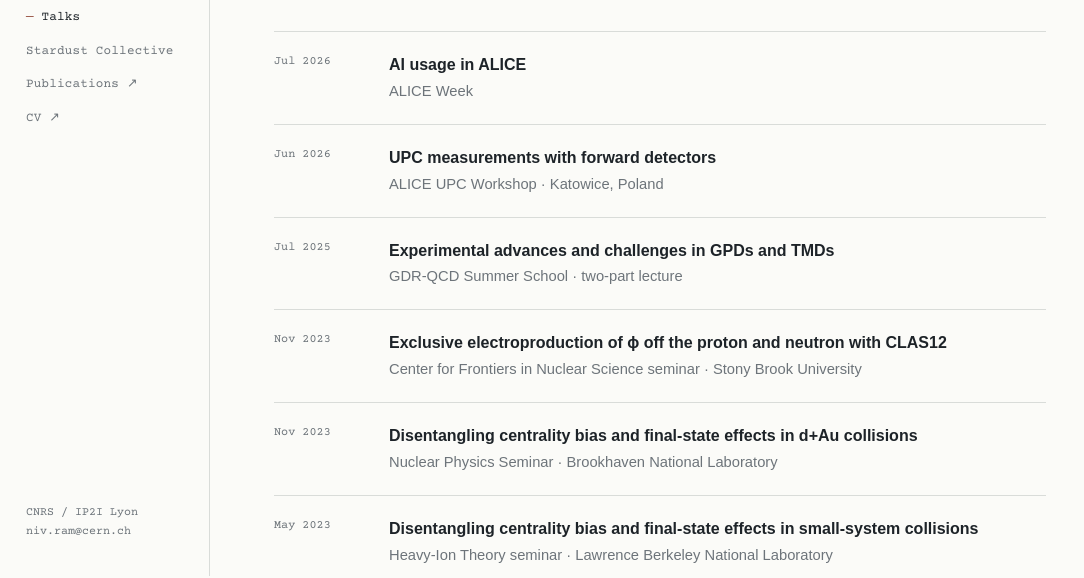
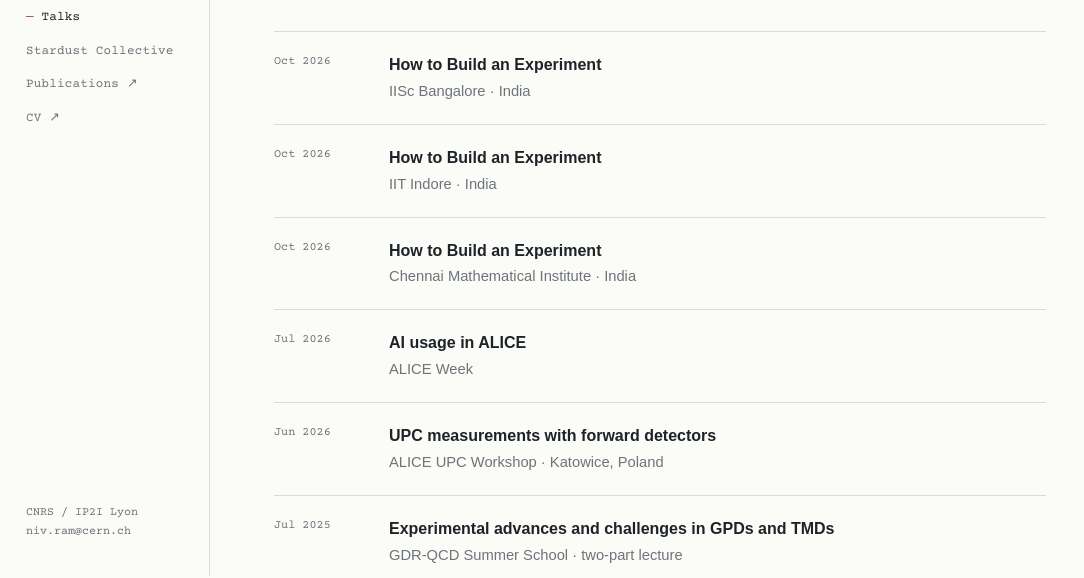
Before and after one commit to nivram-phy/nivram-phy.github.io, a plain HTML site: page talks.html in a window 1280 px wide. Shown: the part 224-802 px from the top of the page, without its empty margins (0-1084 px from the left). Drawn offline with nearby package versions, Linux system fonts and the light colour scheme.

Commit message:
Add October 2026 How to Build an Experiment seminars in India

```diff
--- a/talks.html
+++ b/talks.html
@@ -1,6 +1,9 @@
 <!doctype html><html lang="en"><head><meta charset="utf-8"><meta name="viewport" content="width=device-width,initial-scale=1"><title>Talks — Niveditha Ram</title><link rel="stylesheet" href="style.css"></head><body><div class="layout">
 <aside class="sidebar"><a class="site-name" href="index.html">Niveditha<br>Ram</a><nav class="nav"><a href="index.html">Home</a><a href="research.html">Research</a><a href="teaching.html">Teaching</a><a class="active" href="talks.html">Talks</a><a href="stardust.html">Stardust Collective</a><a href="https://inspirehep.net/authors/1883829" target="_blank" rel="noopener">Publications ↗</a><a href="assets/Niveditha_Ramasubramanian_CV.pdf">CV ↗</a></nav><div class="sidebar-foot">CNRS / IP2I Lyon<br>niv.ram@cern.ch</div></aside>
 <main><header class="page-header"><div class="eyebrow">Selected talks</div><h1>Talks &amp; seminars</h1><p>A working list of selected conference talks, seminars, and lectures.</p></header>
+<div class="talk-row"><div class="talk-meta">Oct 2026</div><div><div class="talk-title">How to Build an Experiment</div><div class="talk-place">IISc Bangalore · India</div></div></div>
+<div class="talk-row"><div class="talk-meta">Oct 2026</div><div><div class="talk-title">How to Build an Experiment</div><div class="talk-place">IIT Indore · India</div></div></div>
+<div class="talk-row"><div class="talk-meta">Oct 2026</div><div><div class="talk-title">How to Build an Experiment</div><div class="talk-place">Chennai Mathematical Institute · India</div></div></div>
 <div class="talk-row"><div class="talk-meta">Jul 2026</div><div><div class="talk-title">AI usage in ALICE</div><div class="talk-place">ALICE Week</div></div></div>
 <div class="talk-row"><div class="talk-meta">Jun 2026</div><div><div class="talk-title">UPC measurements with forward detectors</div><div class="talk-place">ALICE UPC Workshop · Katowice, Poland</div></div></div>
 <div class="talk-row"><div class="talk-meta">Jul 2025</div><div><div class="talk-title">Experimental advances and challenges in GPDs and TMDs</div><div class="talk-place">GDR-QCD Summer School · two-part lecture</div></div></div>
```
